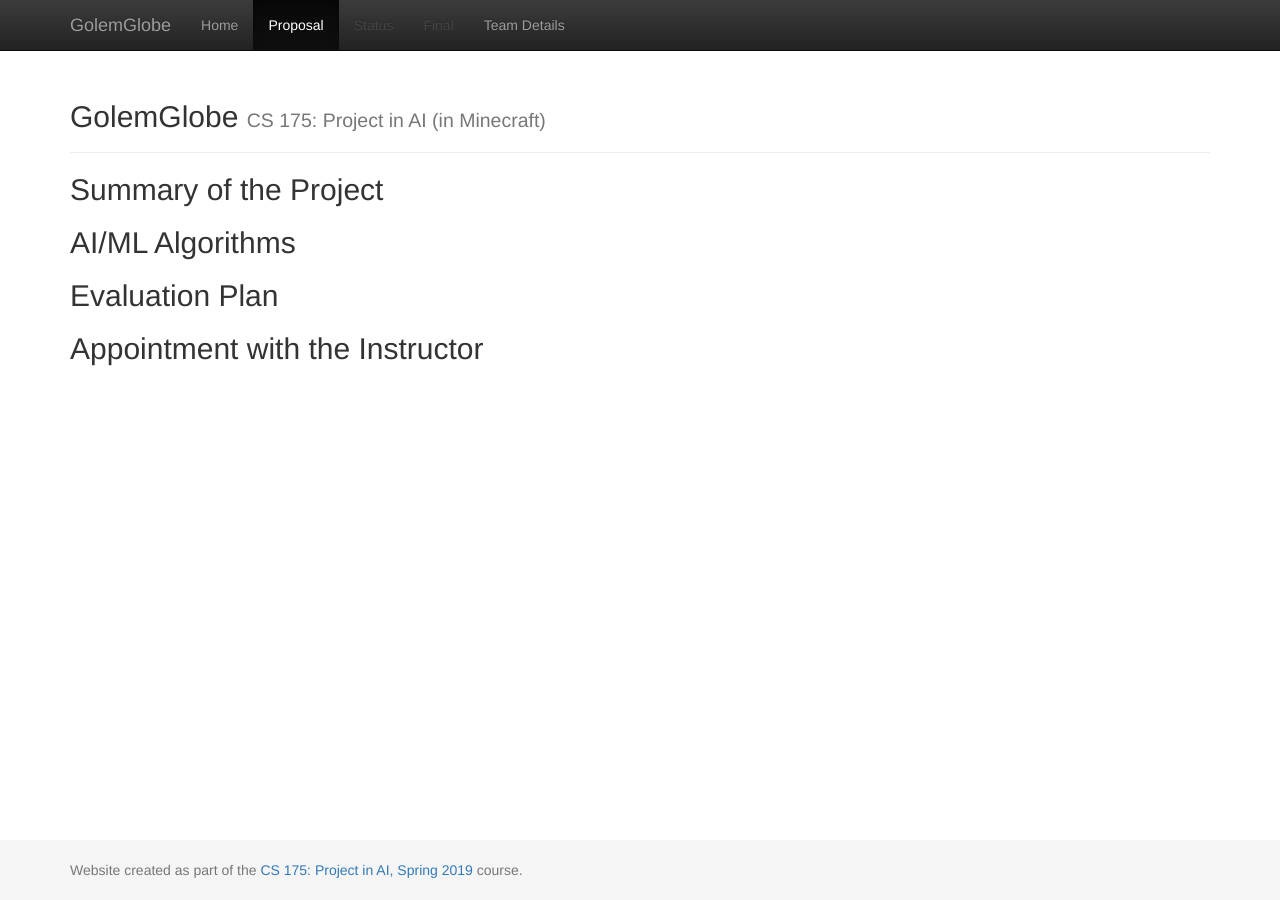
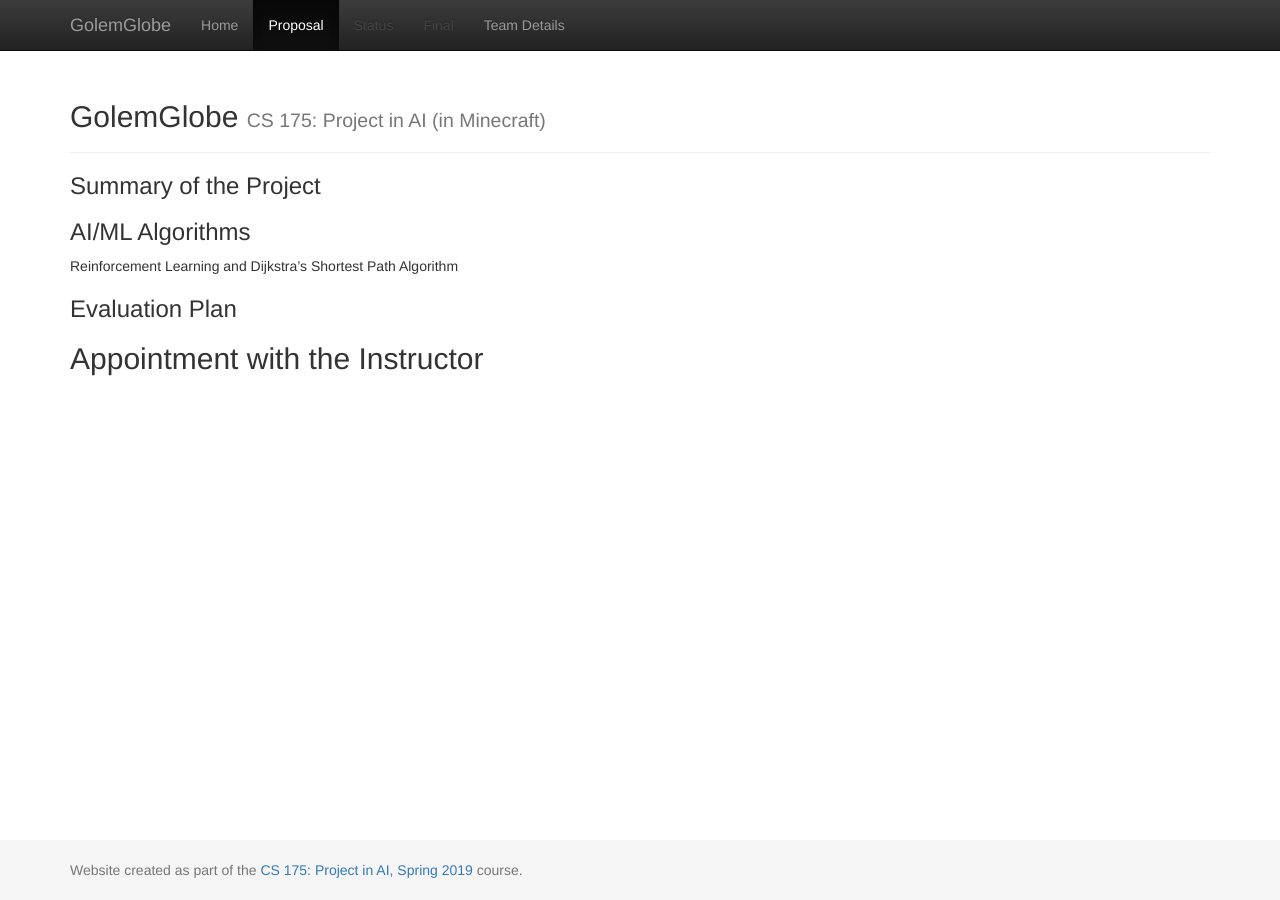
Before and after one commit to SalehO/GolumGlobe, a Jekyll site: the page built from docs/proposal.md, in a window 1280 px wide. Built offline with Jekyll 4.4.1, drawn with Linux system fonts in a browser that asks for light colours.

Commit message:
Update proposal.md

```diff
--- a/docs/proposal.md
+++ b/docs/proposal.md
@@ -3,10 +3,13 @@ layout: default
 title: Proposal
 ---
 
-## Summary of the Project
+### Summary of the Project
 
-## AI/ML Algorithms
 
-## Evaluation Plan
+
+### AI/ML Algorithms
+Reinforcement Learning and Dijkstra's Shortest Path Algorithm
+
+### Evaluation Plan
 
 ## Appointment with the Instructor
```
